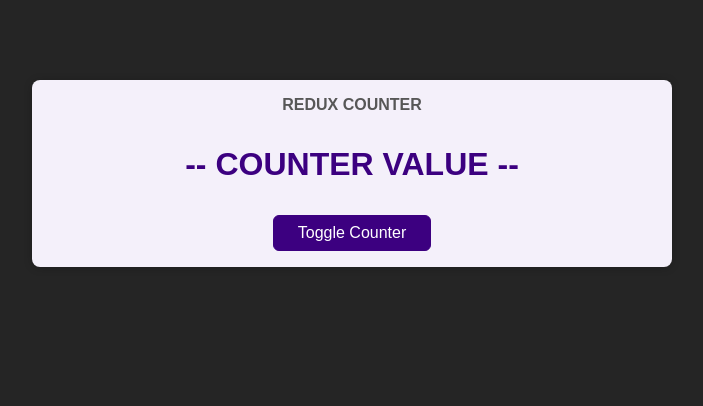
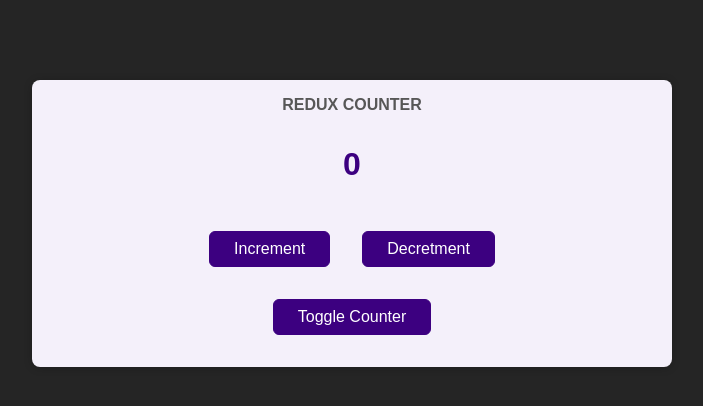
Before and after one commit to 5pence/redux-starter, a React (Create React App) app: page / in a window 1280 px wide. Shown: the top 406 px of the page, without its empty margins (288-991 px from the left). Built offline with nearby package versions, Linux system fonts and the light colour scheme.

Commit message:
add increment and decrement provider to redux and add buttons to counter component

```diff
--- a/src/components/Counter.js
+++ b/src/components/Counter.js
@@ -1,12 +1,30 @@
+import { useSelector, useDispatch } from 'react-redux';
 import classes from './Counter.module.css';
 
 const Counter = () => {
+  const dispatch = useDispatch();
+  const counter = useSelector((state) => {
+    return state.counter;
+  })
+
   const toggleCounterHandler = () => {};
+
+  const incrementHandler = () => {
+    dispatch({ type: 'increment'});
+  }
+
+  const decrementHandler = () => {
+    dispatch({ type: 'decrement'});
+  }
 
   return (
     <main className={classes.counter}>
       <h1>Redux Counter</h1>
-      <div className={classes.value}>-- COUNTER VALUE --</div>
+      <div className={classes.value}>{counter}</div>
+      <div>
+        <button onClick={incrementHandler}>Increment</button>
+        <button onClick={decrementHandler}>Decretment</button>
+      </div>
       <button onClick={toggleCounterHandler}>Toggle Counter</button>
     </main>
   );
--- a/src/components/Counter.module.css
+++ b/src/components/Counter.module.css
@@ -21,3 +21,7 @@
   margin: 2rem 0;
   font-weight: bold;
 }
+
+.counter button {
+  margin: 1rem;
+}
```
